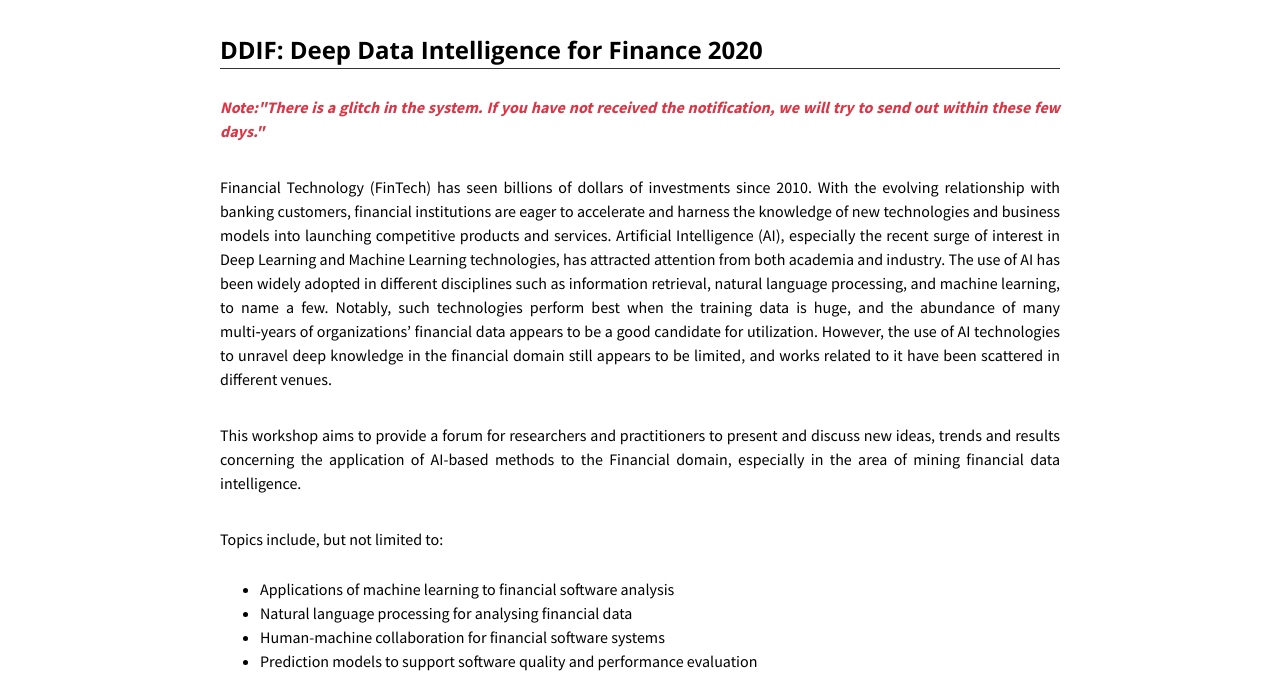
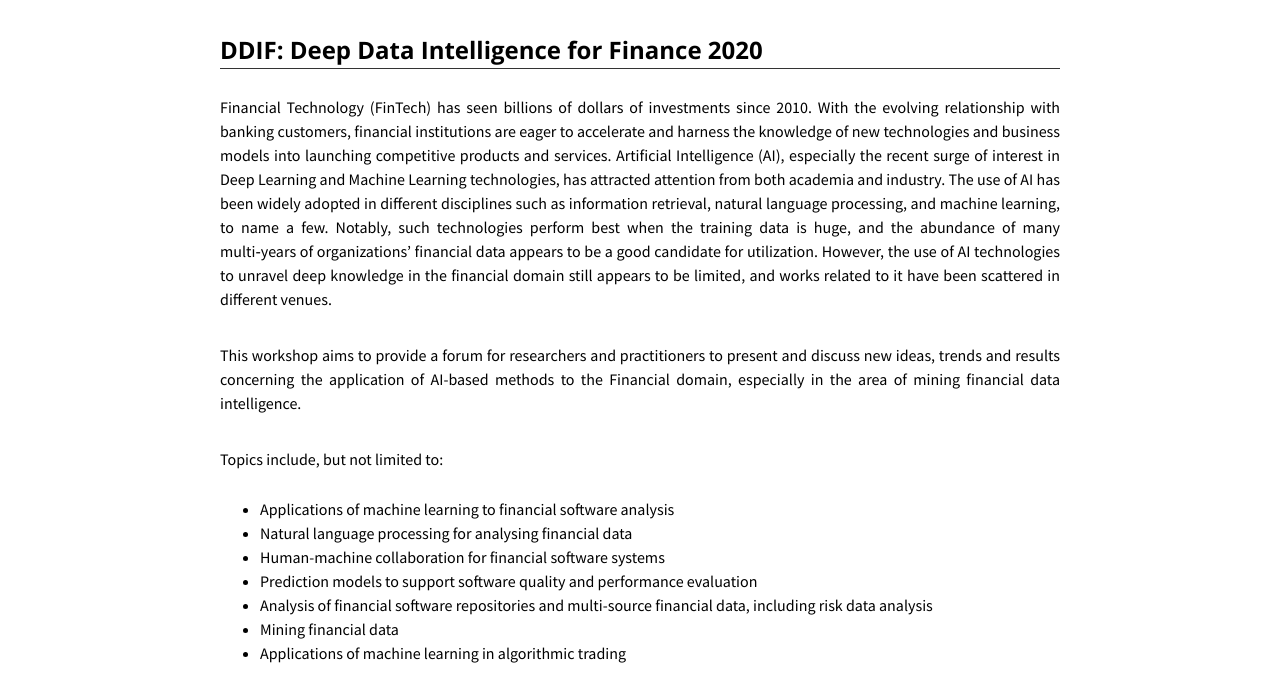
Before and after one commit to icdm-workshop-2020/icdm-workshop-2020.github.io, a plain HTML site: page index.html in a window 1280 px wide. Shown: the part 88-766 px from the top of the page. Drawn offline with nearby package versions, Linux system fonts and the light colour scheme.

Commit message:
Add files via upload

```diff
--- a/index.html
+++ b/index.html
@@ -45,9 +45,6 @@
           <div class="flex-item flex-column">
             <h2 class="add-top-margin">DDIF: Deep Data Intelligence for Finance 2020</h2>
             <hr>
-            <p class="text-justify"> <span class="custom-text-danger"> <strong>
-			<em>Note:"There is a glitch in the system. If you have not received the notification, we will try to send out within these few days."</em></strong></span>
-             </p>
             <p class="text-justify">
             Financial Technology (FinTech) has seen billions of dollars of investments since 2010. With the evolving relationship with banking customers, financial institutions are eager to accelerate and harness the knowledge of new technologies and business models into launching competitive products and services. Artificial Intelligence (AI), especially the recent surge of interest in Deep Learning and Machine Learning technologies, has attracted attention from both academia and industry. The use of AI has been widely adopted in different disciplines such as information retrieval, natural language processing, and machine learning, to name a few. Notably, such technologies perform best when the training data is huge, and the abundance of many multi&#8209;years of organizations’ financial data appears to be a good candidate for utilization. However, the use of AI technologies to unravel deep knowledge in the financial domain still appears to be limited, and works related to it have been scattered in different venues.
                      </p>
```
